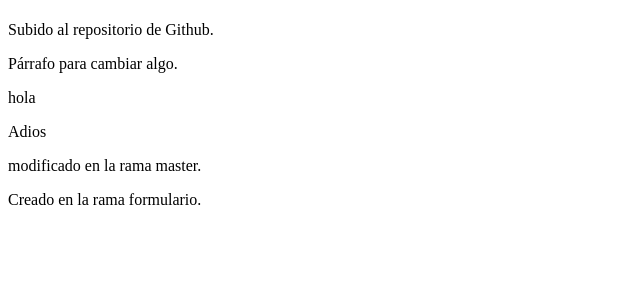
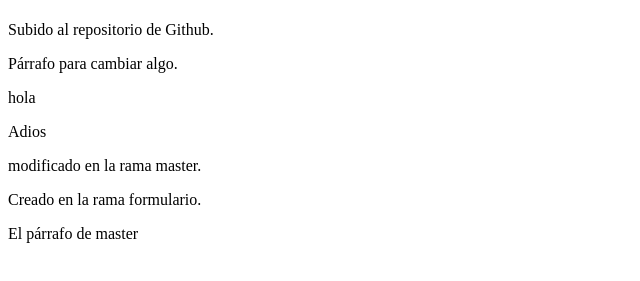
Before and after one commit to Profelazaro/repo01, a plain HTML site: page index.html in a window 1280 px wide. Shown: the part 59-340 px from the top of the page, without its empty margins (0-640 px from the left). Drawn offline with Linux system fonts and the light colour scheme.

Commit message:
con párrafo para conflicto en master

```diff
--- a/index.html
+++ b/index.html
@@ -13,5 +13,6 @@
     <p>Adios</p>
     <p>modificado en la rama master.</p>
     <p>Creado en la rama formulario.</p>
+    <p>El párrafo de master</p>
 </body>
 </html>
```
